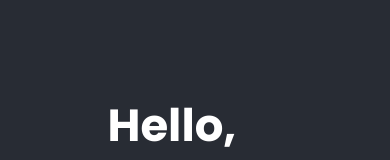
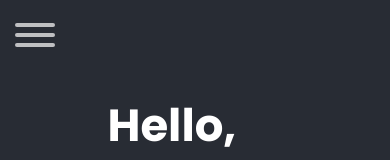
Before and after one commit to HenriqueFadoni/portifolio, a React (Create React App) app: page / in a window 390 px wide. Shown: the top 160 px of the page. Built offline with nearby package versions, Linux system fonts and the light colour scheme.

Commit message:
Adding Hamburger Menu Btn

```diff
--- a/package.json
+++ b/package.json
@@ -3,6 +3,7 @@
   "version": "0.1.0",
   "private": true,
   "dependencies": {
+    "hamburgers": "^1.1.3",
     "node-sass": "^4.11.0",
     "react": "^16.8.1",
     "react-dom": "^16.8.1",
--- a/src/App.js
+++ b/src/App.js
@@ -15,6 +15,11 @@ class App extends Component {
               <h3>I'm a <span className="name-color">Front-End Developer</span></h3>
             </div>
           </div>
+          <button class="hamburger hamburger--vortex" type="button">
+            <span class="hamburger-box">
+              <span class="hamburger-inner"></span>
+            </span>
+          </button>
         </section>
         <section className="section-about"></section>
       </>
--- /dev/null
+++ b/src/styles/assets/_base.scss
@@ -0,0 +1,86 @@
+// Hamburger
+// ==================================================
+.hamburger {
+  padding: $hamburger-padding-y $hamburger-padding-x;
+  display: inline-block;
+  cursor: pointer;
+
+  transition-property: opacity, filter;
+  transition-duration: 0.15s;
+  transition-timing-function: linear;
+
+  // Normalize (<button>)
+  font: inherit;
+  color: inherit;
+  text-transform: none;
+  background-color: transparent;
+  border: 0;
+  margin: 0;
+  overflow: visible;
+
+  &:hover {
+    @if $hamburger-hover-use-filter == true {
+      filter: $hamburger-hover-filter;
+    }
+    @else {
+      opacity: $hamburger-hover-opacity;
+    }
+  }
+
+  &.is-active {
+    &:hover {
+      @if $hamburger-hover-use-filter == true {
+        filter: $hamburger-active-hover-filter;
+      }
+      @else {
+        opacity: $hamburger-active-hover-opacity;
+      }
+    }
+
+    .hamburger-inner,
+    .hamburger-inner::before,
+    .hamburger-inner::after {
+      background-color: $hamburger-active-layer-color;
+    }
+  }
+}
+
+.hamburger-box {
+  width: $hamburger-layer-width;
+  height: $hamburger-layer-height * 3 + $hamburger-layer-spacing * 2;
+  display: inline-block;
+  position: relative;
+}
+
+.hamburger-inner {
+  display: block;
+  top: 50%;
+  margin-top: $hamburger-layer-height / -2;
+
+  &,
+  &::before,
+  &::after {
+    width: $hamburger-layer-width;
+    height: $hamburger-layer-height;
+    background-color: $hamburger-layer-color;
+    border-radius: $hamburger-layer-border-radius;
+    position: absolute;
+    transition-property: transform;
+    transition-duration: 0.15s;
+    transition-timing-function: ease;
+  }
+
+  &::before,
+  &::after {
+    content: "";
+    display: block;
+  }
+
+  &::before {
+    top: ($hamburger-layer-spacing + $hamburger-layer-height) * -1;
+  }
+
+  &::after {
+    bottom: ($hamburger-layer-spacing + $hamburger-layer-height) * -1;
+  }
+}
--- /dev/null
+++ b/src/styles/assets/hamburgers.scss
@@ -0,0 +1,59 @@
+@charset "UTF-8";
+/*!
+ * Hamburgers
+ * @description Tasty CSS-animated hamburgers
+ * @author Jonathan Suh @jonsuh
+ * @site https://jonsuh.com/hamburgers
+ * @link https://github.com/jonsuh/hamburgers
+ */
+
+// Settings
+// ==================================================
+$hamburger-padding-x           : 15px !default;
+$hamburger-padding-y           : 15px !default;
+$hamburger-layer-width         : 40px !default;
+$hamburger-layer-height        : 4px !default;
+$hamburger-layer-spacing       : 6px !default;
+$hamburger-layer-color         : #fff !default;
+$hamburger-layer-border-radius : 4px !default;
+$hamburger-hover-opacity       : 0.7 !default;
+$hamburger-active-layer-color  : $hamburger-layer-color !default;
+$hamburger-active-hover-opacity: $hamburger-hover-opacity !default;
+
+// To use CSS filters as the hover effect instead of opacity,
+// set $hamburger-hover-use-filter as true and
+// change the value of $hamburger-hover-filter accordingly.
+$hamburger-hover-use-filter   : false !default;
+$hamburger-hover-filter       : opacity(50%) !default;
+$hamburger-active-hover-filter: $hamburger-hover-filter !default;
+
+// Types (Remove or comment out what you don’t need)
+// ==================================================
+$hamburger-types: (
+  vortex
+) !default;
+
+// Base Hamburger (We need this)
+// ==================================================
+@import "base";
+
+// Hamburger types
+// ==================================================
+
+@import "types/vortex";
+
+// ==================================================
+// Cooking up additional types:
+//
+// The Sass for each hamburger type should be nested
+// inside an @if directive to check whether or not
+// it exists in $hamburger-types so only the CSS for
+// included types are generated.
+//
+// e.g. hamburgers/types/_new-type.scss
+//
+// @if index($hamburger-types, new-type) {
+//   .hamburger--new-type {
+//     ...
+//   }
+// }
--- /dev/null
+++ b/src/styles/assets/types/_vortex.scss
@@ -0,0 +1,48 @@
+@if index($hamburger-types, vortex) {
+  /*
+   * Vortex
+   */
+  .hamburger--vortex {
+    .hamburger-inner {
+      transition-duration: 0.2s;
+      transition-timing-function: cubic-bezier(0.19, 1, 0.22, 1);
+
+      &::before,
+      &::after {
+        transition-duration: 0s;
+        transition-delay: 0.1s;
+        transition-timing-function: linear;
+      }
+
+      &::before {
+        transition-property: top, opacity;
+      }
+
+      &::after {
+        transition-property: bottom, transform;
+      }
+    }
+
+    &.is-active {
+      .hamburger-inner {
+        transform: rotate(765deg);
+        transition-timing-function: cubic-bezier(0.19, 1, 0.22, 1);
+
+        &::before,
+        &::after {
+          transition-delay: 0s;
+        }
+
+        &::before {
+          top: 0;
+          opacity: 0;
+        }
+
+        &::after {
+          bottom: 0;
+          transform: rotate(90deg);
+        }
+      }
+    }
+  }
+}
--- a/src/styles/main.scss
+++ b/src/styles/main.scss
@@ -16,3 +16,6 @@
 // PAGES
 @import './pages/welcome';
 @import './pages/about';
+
+// THIRD PARTIES
+@import './assets/hamburgers.scss';
```
Also changed, not shown: 1 other file (tests, documents, lock files or other folders).
